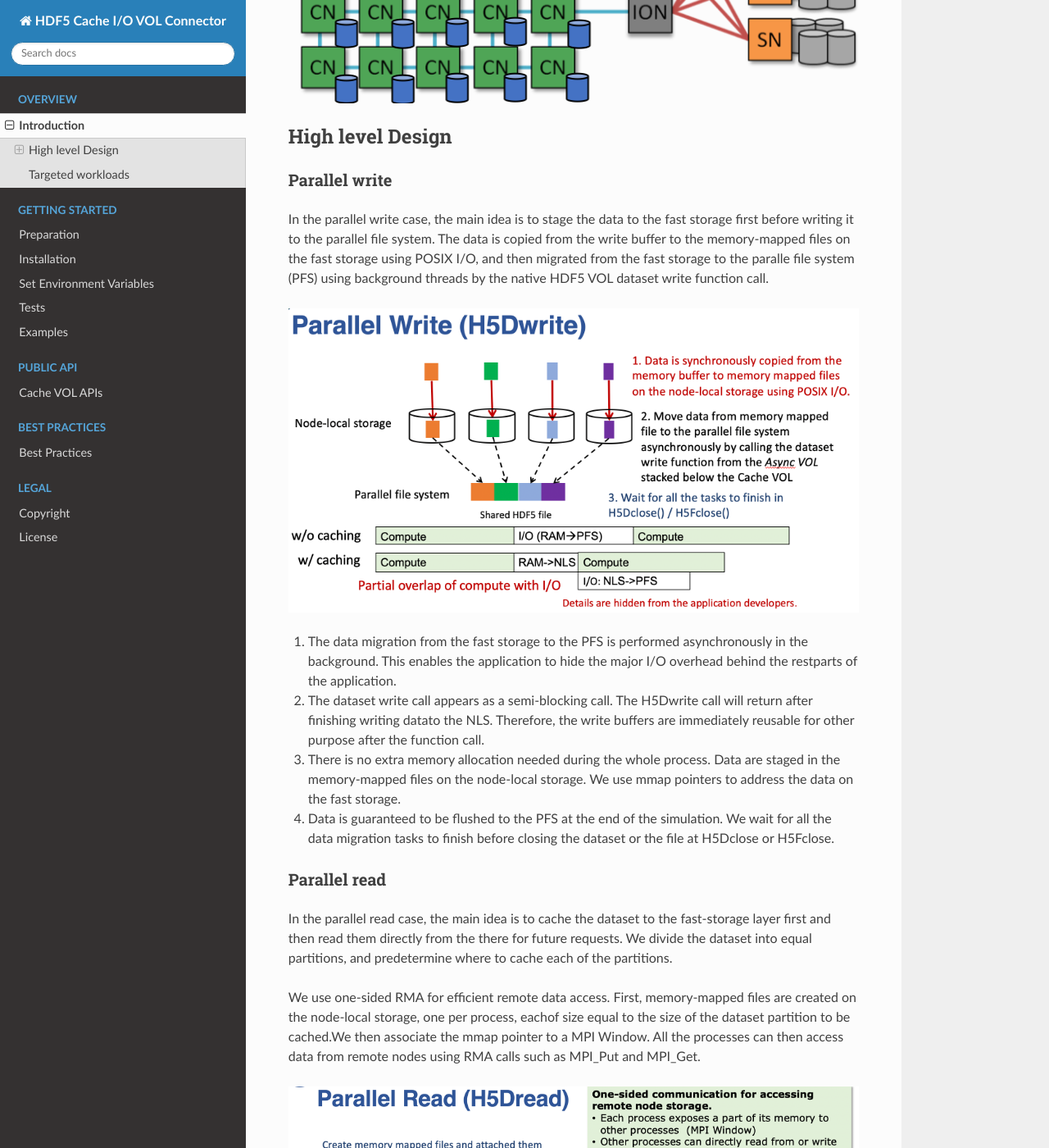
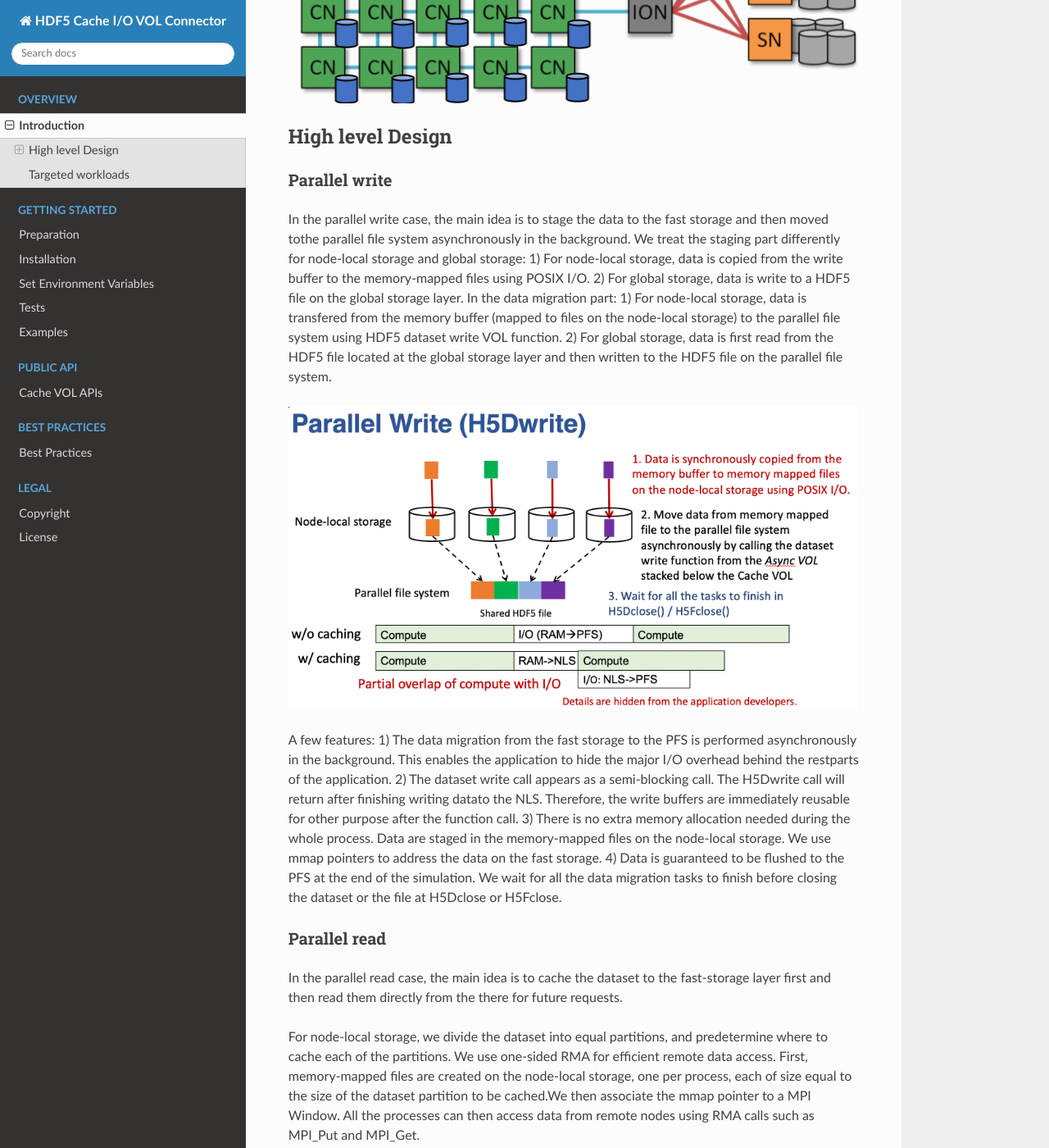
Before and after one commit to HDFGroup/vol-cache, a Sphinx documentation site: the page built from docs/source/overview.rst, in a window 1280 px wide and 1400 px high, scrolled down 694 px. Shown: the whole window at 82% size. Built offline with Sphinx 7.4.7 and the Read the Docs theme 2.0.0, drawn with Linux system fonts in a browser that asks for light colours; some of the changed text lies outside the part shown.

Commit message:
added global storage extension update

```diff
--- a/docs/source/overview.rst
+++ b/docs/source/overview.rst
@@ -14,10 +14,16 @@ High level Design
 '''''''''''''''''''''
 Parallel write
 '''''''''''''''''''''
-In the parallel write case, the main idea is to stage the data to the fast storage first before writing it to the parallel file system. The data is copied from the write buffer to the memory-mapped files on the fast storage using POSIX I/O, and then migrated from the fast storage to the paralle file system (PFS) using background threads by the native HDF5 VOL dataset write function call.
+In the parallel write case, the main idea is to stage the data to the fast storage and then moved tothe parallel file system asynchronously in the background. We treat the staging part differently for node-local storage and global storage:
+1) For node-local storage, data is copied from the write buffer to the memory-mapped files using POSIX I/O.
+2) For global storage, data is write to a HDF5 file on the global storage layer.
+In the data migration part:
+1) For node-local storage, data is transfered from the memory buffer (mapped to files on the node-local storage) to the parallel file system using HDF5 dataset write VOL function.
+2) For global storage, data is first read from the HDF5 file located at the global storage layer and then written to the HDF5 file on the parallel file system.
 
 .. image:: images/write.png
 
+A few features:
 1) The data migration from the fast storage to the PFS is performed asynchronously in the background. This enables the application to hide the major I/O overhead behind the restparts of the application.
 2) The dataset write call appears as a semi-blocking call. The H5Dwrite call will return after finishing writing datato the NLS. Therefore, the write buffers are immediately reusable for other purpose after the function call.
 3) There is no extra memory allocation needed during the whole process. Data are staged in the memory-mapped files on the node-local storage. We use mmap pointers to address the data on the fast storage.
@@ -27,11 +33,15 @@ In the parallel write case, the main idea is to stage the data to the fast stora
 Parallel read
 '''''''''''''''''''
 
-In the parallel read case, the main idea is to cache the dataset to the fast-storage layer first and then read them directly from the there for future requests. We divide the dataset into equal partitions, and predetermine where to cache each of the partitions.
+In the parallel read case, the main idea is to cache the dataset to the fast-storage layer first and then read them directly from the there for future requests.
 
-We use one-sided RMA for efficient remote data access. First, memory-mapped files are created on the node-local storage, one per process, eachof size equal to the size of the dataset partition to be cached.We then associate the mmap pointer to a MPI Window. All the processes can then access data from remote nodes using RMA calls such as MPI_Put and MPI_Get.
+For node-local storage, we divide the dataset into equal partitions, and predetermine where to cache each of the partitions. We use one-sided RMA for efficient remote data access. First, memory-mapped files are created on the node-local storage, one per process, each of size equal to the size of the dataset partition to be cached.We then associate the mmap pointer to a MPI Window. All the processes can then access data from remote nodes using RMA calls such as MPI_Put and MPI_Get.
 
 .. image:: images/read.png
+
+For global storage, we create another HDF5 file on the global storage, and data is cached to the global storage using HDF5 dataset write function. For any future read request, data will be read directly from the HDF5 file on the global storage.
+
+
 
 
 ---------------------
```
